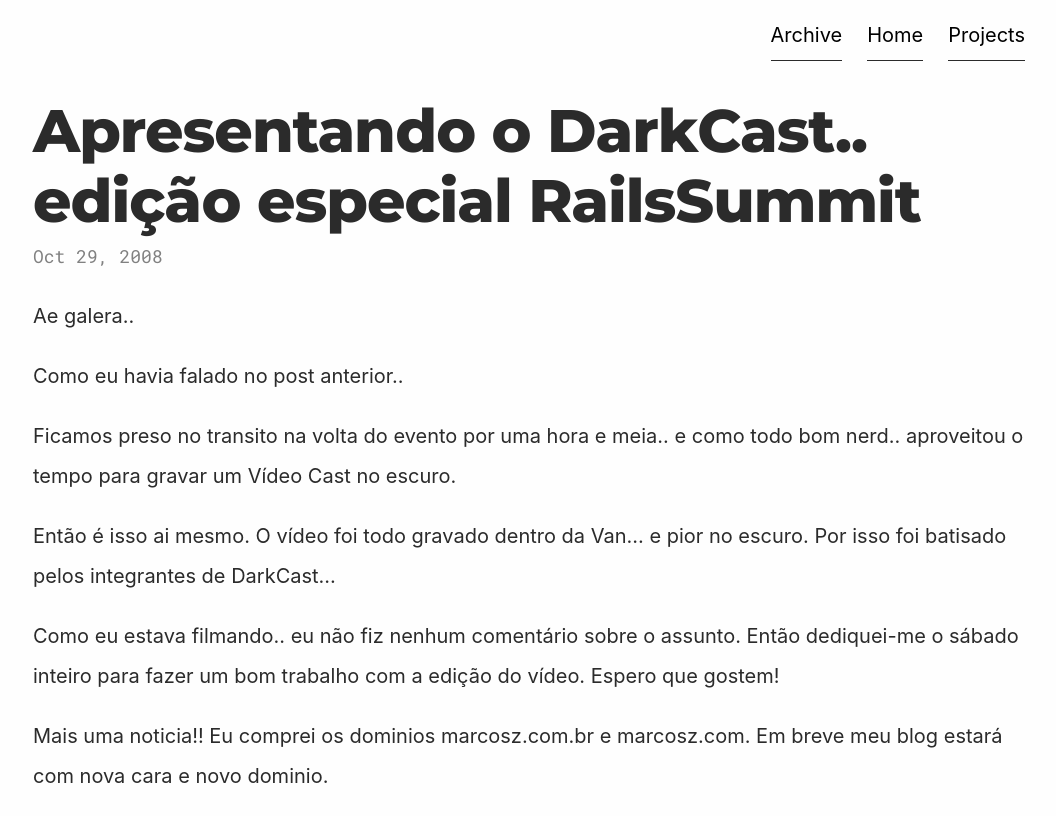
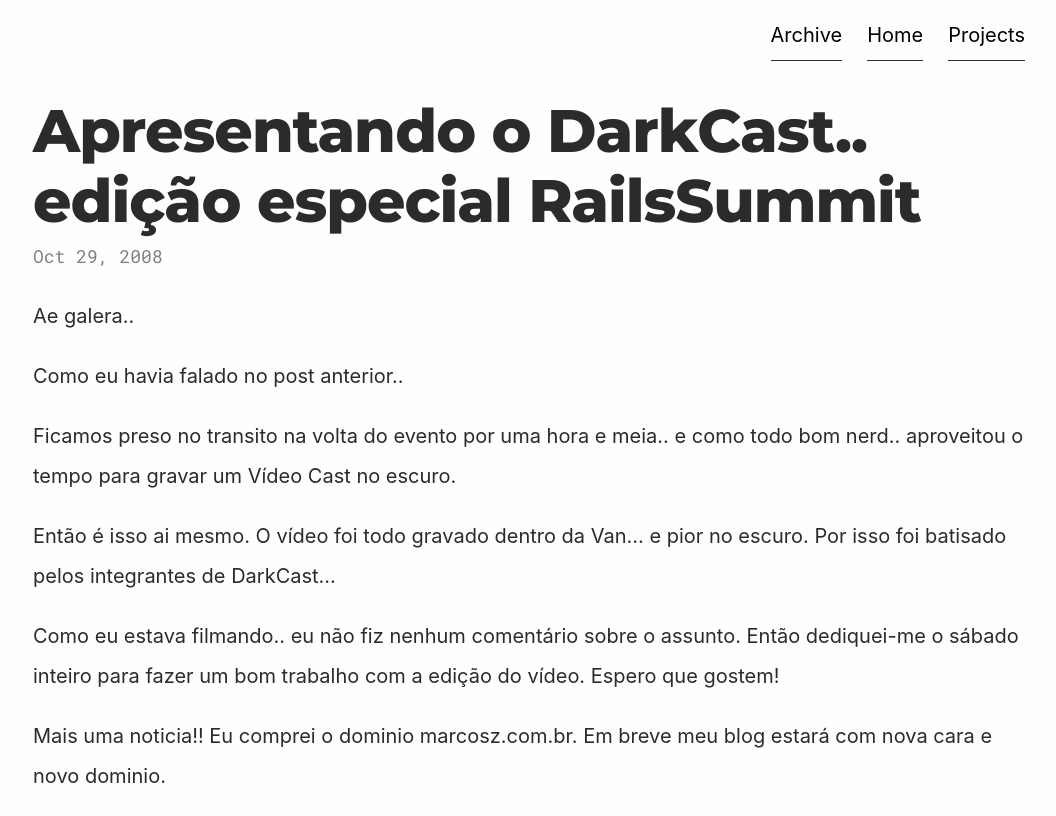
Before and after one commit to marcosgz/marcosgz.github.io, a Jekyll site: the page built from _posts/2008-10-29-dark-cast-rails-summit.md, in a window 1280 px wide. Shown: the top 816 px of the page, without its empty margins (111-1167 px from the left). Built offline with Jekyll 4.4.1, drawn with Linux system fonts in a browser that asks for light colours; grey boxes are pictures that could not be loaded.

```diff
--- a/Gemfile
+++ b/Gemfile
@@ -1,4 +1,5 @@
 source 'https://rubygems.org'
+
 gem 'jekyll', '~> 3.8', '>= 3.8.5'
 
 group :jekyll_plugins do
--- a/_posts/2008-10-29-dark-cast-rails-summit.md
+++ b/_posts/2008-10-29-dark-cast-rails-summit.md
@@ -15,8 +15,7 @@ Então é isso ai mesmo. O vídeo foi todo gravado dentro da Van… e pior no es
 
 Como eu estava filmando.. eu não fiz nenhum comentário sobre o assunto. Então dediquei-me o sábado inteiro para fazer um bom trabalho com a edição do vídeo. Espero que gostem!
 
-Mais uma noticia!! Eu comprei os dominios marcosz.com.br e marcosz.com. Em breve meu blog estará com nova cara e novo dominio.
-
+Mais uma noticia!! Eu comprei o dominio marcosz.com.br. Em breve meu blog estará com nova cara e novo dominio.
 
 <div class="embed-responsive embed-responsive-16by9">
   <iframe class="embed-responsive-item" src="https://player.vimeo.com/video/2094245" width="100%" height="100%" frameborder="0" title="DarkCast - Edição especial RailsSummit" webkitallowfullscreen mozallowfullscreen allowfullscreen></iframe>
--- a/_posts/2019-05-24-rails-arel-calculate-distance-between-two-coordinates.markdown
+++ b/_posts/2019-05-24-rails-arel-calculate-distance-between-two-coordinates.markdown
@@ -3,7 +3,7 @@ layout: post
 title:  "Calculate distance between two coordinates using ActiveRecord Arel"
 date:   2019-05-24 08:17:15 -0300
 categories: ruby-on-rails
-tags: arel activerecord coordinates geolocation
+tags: arel activerecord coordinates geolocation mysql
 ---
 
 If you had to calculate the distance between two coordinates you probably found several different ways using the haversine formula:
```
Also changed, not shown: Gemfile.lock.
